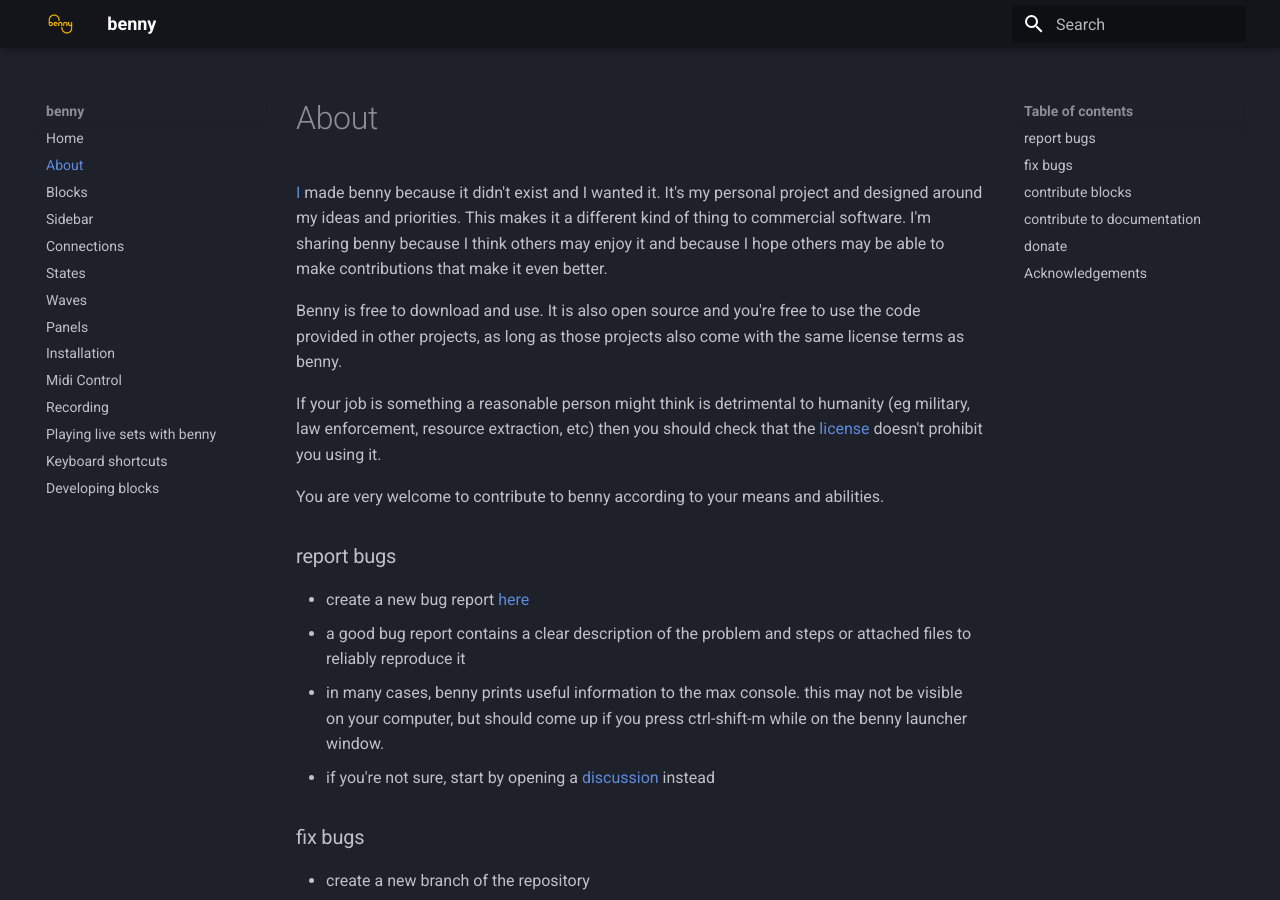
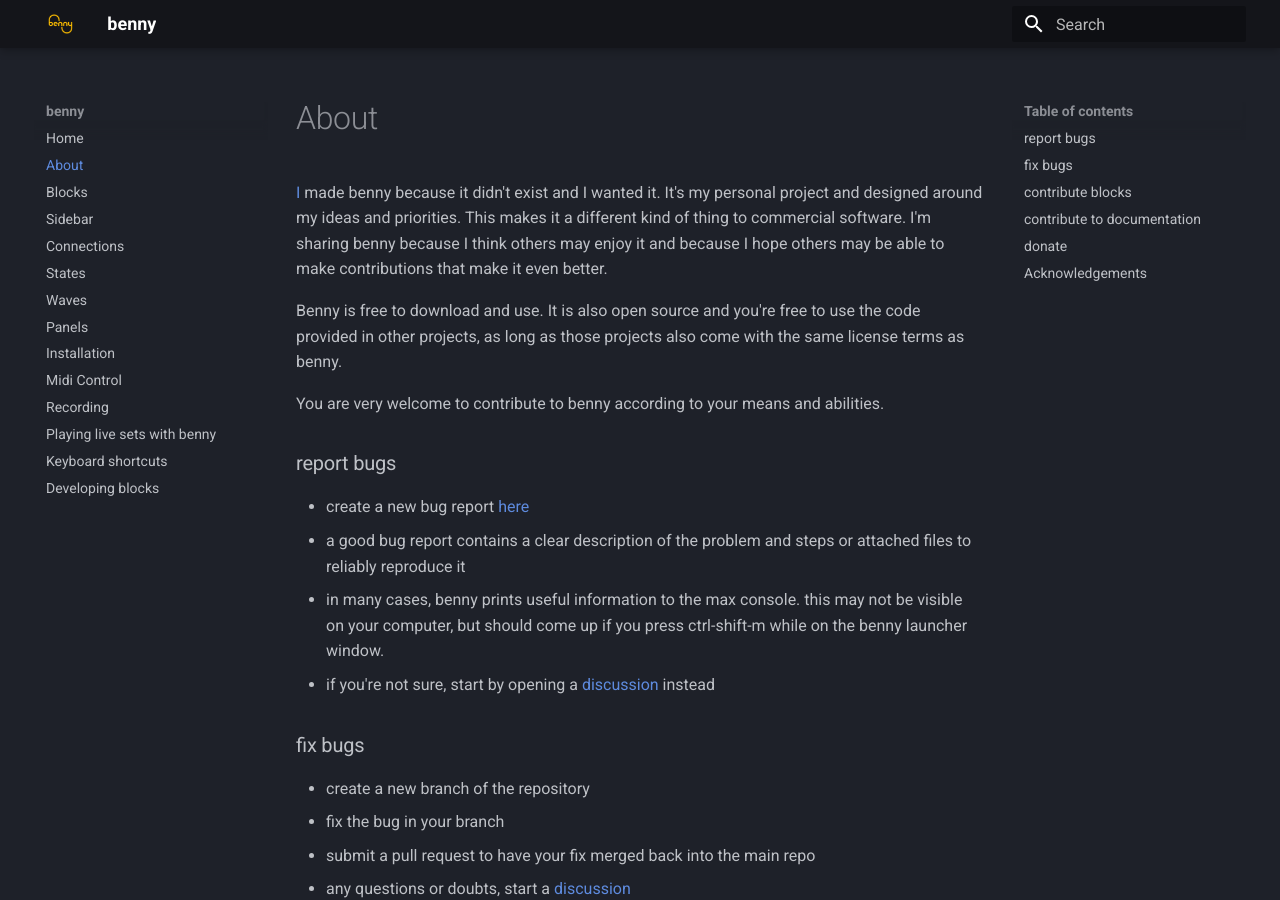
Before and after one commit to playbenny/benny_manual, an MkDocs documentation site: the page built from docs/about.md, in a window 1280 px wide and 900 px high. Built offline with MkDocs 1.6.1 and Material for MkDocs 9.7.7, drawn with Linux system fonts in a browser that asks for light colours.

Commit message:
Update about.md

```diff
--- a/docs/about.md
+++ b/docs/about.md
@@ -1,8 +1,6 @@
 [I](https://www.jamesholden.org/) made benny because it didn't exist and I wanted it. It's my personal project and designed around my ideas and priorities. This makes it a different kind of thing to commercial software. I'm sharing benny because I think others may enjoy it and because I hope others may be able to make contributions that make it even better.
 
 Benny is free to download and use. It is also open source and you're free to use the code provided in other projects, as long as those projects also come with the same license terms as benny.
-
-If your job is something a reasonable person might think is detrimental to humanity (eg military, law enforcement, resource extraction, etc) then you should check that the [license](https://github.com/jamesholdenmusic/benny?tab=License-1-ov-file) doesn't prohibit you using it.
 
 You are very welcome to contribute to benny according to your means and abilities.
 
```
